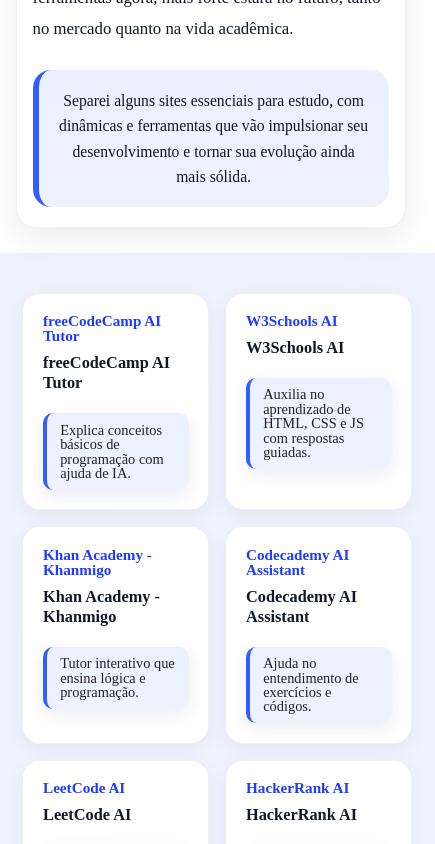
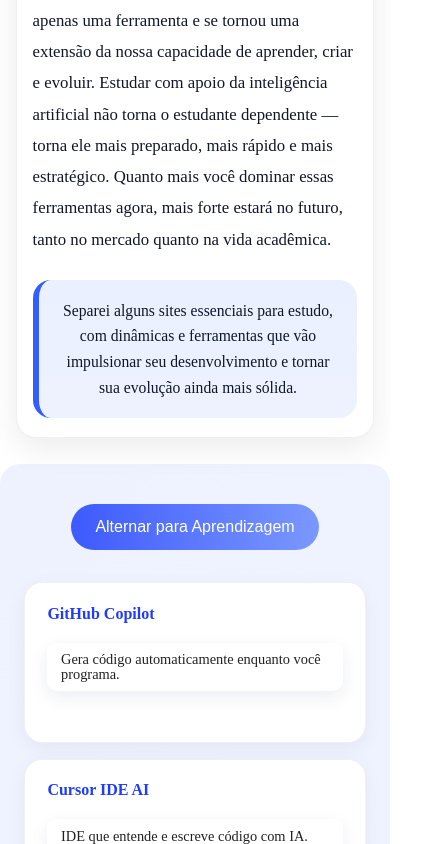
Before and after one commit to Mateus2411/Frontend-Gerando-Programadores, a Vue app: page /ias in a window 390 px wide. Shown: the part 4030-4874 px from the top of the page, 435 px wide, since content can reach past the window. Built offline with nearby package versions, Linux system fonts and the light colour scheme; no server answers.

Commit message:
FEAT: Melhora na parte visual dos cards e com desenvolvimento de logica com ref

```diff
--- a/src/components/IAs/IasCadsS4.vue
+++ b/src/components/IAs/IasCadsS4.vue
@@ -1,5 +1,5 @@
 <script setup>
-import { computed } from 'vue'
+import { ref } from 'vue'
 
 const IA_programacao = {
   aprendizagem: [
@@ -459,26 +459,28 @@
     },
   ],
 }
-const allItems = computed(() => [...IA_programacao.aprendizagem, ...IA_programacao.uso_dia_a_dia])
+
+let tipo = ref('uso_dia_a_dia')
 </script>
 
 <template>
-  <section class="s4">
+  <section class="ia-section">
+    <div class="btn-container">
+      <button @click="tipo = tipo === 'aprendizagem' ? 'uso_dia_a_dia' : 'aprendizagem'">
+        Alternar para {{ tipo === 'aprendizagem' ? 'Uso Diário' : 'Aprendizagem' }}
+      </button>
+    </div>
+
     <div
       class="item"
-      v-for="(item, index) in allItems"
+      v-for="(item, index) in IA_programacao[tipo]"
       :key="index"
       role="listitem"
       aria-label="ia-card"
     >
-      <!-- inner wrapper: animações aplicadas aqui (não altera layout) -->
       <div class="inner">
         <a :href="item.site" target="_blank" rel="noopener noreferrer">{{ item.nome }}</a>
-        <!-- resumo curto visível sempre (opcional) -->
-        <p class="title-short">{{ item.nome }}</p>
       </div>
-
-      <!-- descrição absoluta: não modifica o fluxo, apenas aparece sobre o card -->
       <div class="desc-wrap">
         <p class="desc">{{ item.desc }}</p>
       </div>
@@ -488,74 +490,77 @@
 
 <style scoped>
 /* ======================== BASE ======================== */
-section.s4 {
-  width: 100%;
+.ia-section {
   max-width: 1350px;
   margin: 0 auto;
-  padding: 2.5rem 1.4rem;
-
+  padding: 2.5rem 1.5rem;
   display: grid;
   grid-template-columns: repeat(auto-fill, minmax(260px, 1fr));
   gap: 1.4rem;
-
   background: radial-gradient(circle at top left, #eef2ff, #f7f9ff 40%, #ffffff);
-  /* garante que elementos transformados não sejam cortados */
-  overflow: visible;
+  border-radius: 20px;
 }
 
-/* ======================== ITEM (CARD FIXO) ======================== */
-section.s4 > div {
-  background: #ffffff;
-  padding: 1.2rem 1.2rem;
+/* ======================== BOTÃO ======================== */
+.btn-container {
+  grid-column: 1 / -1;
+  display: flex;
+  justify-content: center;
+  margin-bottom: 1rem;
+}
+
+.btn-container button {
+  border: none;
+  padding: 0.9rem 1.5rem;
+  font-size: 1rem;
+  border-radius: 25px;
+  background: linear-gradient(90deg, #3d5afe, #7b98ff);
+  color: #fff;
+  cursor: pointer;
+  transition: transform 0.2s ease, filter 0.2s ease;
+}
+
+.btn-container button:hover {
+  transform: scale(1.05);
+  filter: brightness(1.1);
+}
+
+/* ======================== CARD ======================== */
+.item {
+  background: #fff;
+  padding: 1.4rem;
   border-radius: 18px;
   border: 1px solid rgba(0, 0, 0, 0.06);
   box-shadow: 0 6px 20px rgba(0, 0, 0, 0.05);
-
   display: flex;
   flex-direction: column;
   justify-content: flex-start;
-  gap: 0.6rem;
-
-  transition:
-    transform 0.25s ease,
-    box-shadow 0.25s ease,
-    border 0.25s ease;
+  gap: 0.8rem;
   position: relative;
-  overflow: hidden;
-
-  /* 🔥 SOLUÇÃO: altura mínima controlada */
+  transition: transform 0.25s ease, box-shadow 0.25s ease, border 0.25s ease;
   min-height: 80px;
-  height: auto;
 }
 
-/* ======================== INNER (ANIMAÇÃO INTERNA) ======================== */
 .item .inner {
   display: flex;
   flex-direction: column;
-  gap: 0.6rem;
-  transition:
-    transform 0.22s cubic-bezier(0.2, 0.9, 0.2, 1),
-    filter 0.22s ease;
+  gap: 0.5rem;
   transform-origin: center;
-  will-change: transform;
-  /* força camada de composição para evitar repaints no vizinho */
-  transform: translateZ(0);
+  transition: transform 0.22s cubic-bezier(0.2,0.9,0.2,1), filter 0.22s ease;
 }
 
-/* só o conteúdo interno escala — card em si não muda de box */
 .item:hover .inner {
   transform: scale(1.03);
   filter: brightness(1.03);
-  z-index: 3;
+  z-index: 2;
 }
 
-/* visual do card ao hover (sem alterar layout) */
 .item:hover {
   border-color: #9bb0ff;
-  box-shadow: 0 18px 38px rgba(0, 0, 0, 0.12);
+  box-shadow: 0 18px 38px rgba(0,0,0,0.12);
 }
 
-/* ======================== LINHA ANIMADA (baixo) ======================== */
+/* ======================== LINHA ANIMADA ======================== */
 .item::after {
   content: '';
   position: absolute;
@@ -566,108 +571,78 @@
   background: linear-gradient(90deg, #3d5afe, #7b98ff);
   border-radius: 100px;
   transition: width 0.28s ease;
-  pointer-events: none;
 }
 
 .item:hover::after {
   width: 100%;
 }
 
-/* ======================== LINKS / TITULO ======================== */
+/* ======================== LINK ======================== */
 .item a {
   font-weight: 700;
   color: #1f3bff;
-  font-size: 0.95rem;
+  font-size: 1rem;
+  text-decoration: none;
   word-break: break-word;
-  text-decoration: none;
 }
 
 .item a:hover {
   color: #0028e6;
 }
 
-.item .title-short {
-  margin: 0;
-  font-size: 1.02rem;
-  color: #111827;
-  font-weight: 600;
-  line-height: 1.25;
-  display: none;
-  /* escondo duplicata curta; opcional */
-}
-
-/* ======================== DESC (ABSOLUTA) ======================== */
-/* descrição posicionada sem afetar fluxo — aparece sobre o card */
-.item .desc-wrap {
+/* ======================== DESCRIÇÃO ======================== */
+.desc-wrap {
   position: absolute;
   left: 1.2rem;
-  /* encaixa dentro do padding do card */
   right: 1.2rem;
   bottom: 1.2rem;
-  /* sobe a partir da base */
-  pointer-events: none;
-  /* evita que o overlay capture mouse por padrão */
   display: flex;
   justify-content: center;
   align-items: center;
-  padding: 0;
+  pointer-events: none;
   transform: translateY(10px);
-  transition:
-    transform 0.28s cubic-bezier(0.2, 0.9, 0.2, 1),
-    opacity 0.28s ease;
   opacity: 0;
-  z-index: 4;
-  /* acima do inner */
+  transition: transform 0.28s cubic-bezier(0.2,0.9,0.2,1), opacity 0.28s ease;
+  z-index: 3;
 }
 
-/* o parágrafo real */
-.item .desc {
-  pointer-events: auto;
-  /* quando visível, permite seleção/links se necessário */
-  margin: 0;
-  background: linear-gradient(180deg, rgba(234, 240, 255, 0.95), rgba(238, 242, 255, 0.95));
-  padding: 0.6rem 0.85rem;
-  border-radius: 10px;
-  color: #222;
-  font-size: 0.9rem;
-  box-shadow: 0 6px 18px rgba(18, 33, 88, 0.08);
-  border-left: 4px solid #345dff;
-}
-
-/* ativa a descrição no hover apenas do card corrente */
 .item:hover .desc-wrap {
   transform: translateY(0);
   opacity: 1;
   pointer-events: auto;
 }
 
-/* ======================== MOBILE: mostra sempre e adapta ======================== */
+.desc {
+  margin: 0;
+  padding: 0.6rem 0.85rem;
+  border-radius: 10px;
+  color: #222;
+  font-size: 0.9rem;
+  box-shadow: 0 6px 18px rgba(18,33,88,0.08);
+}
+
+/* ======================== RESPONSIVO ======================== */
 @media (max-width: 650px) {
+  .ia-section {
+    grid-template-columns: repeat(auto-fill, minmax(200px, 1fr));
+    gap: 1rem;
+  }
+
   .item {
     min-height: auto;
     padding-bottom: 3.2rem;
-    /* garante espaço para desc absoluta */
   }
 
-  .item .title-short {
-    display: block;
-  }
-
-  .item .desc-wrap {
+  .desc-wrap {
     position: static;
     transform: none;
     opacity: 1;
     pointer-events: auto;
-    margin-top: 0.6rem;
+    margin-top: 0.5rem;
   }
 
-  .item .desc {
+  .desc {
     width: 100%;
-  }
-
-  section.s4 {
-    gap: 1rem;
-    grid-template-columns: repeat(auto-fill, minmax(180px, 1fr));
   }
 }
 </style>
--- a/src/components/IAs/S3A.vue
+++ b/src/components/IAs/S3A.vue
@@ -154,7 +154,7 @@
   display: grid;
   grid-template-columns: 1fr;
   gap: clamp(1.6rem, 3vw, 3.2rem);
-  width: 100%;
+  /* width: 100%; */
   max-width: 1200px;
   margin-inline: auto;
 }
```
